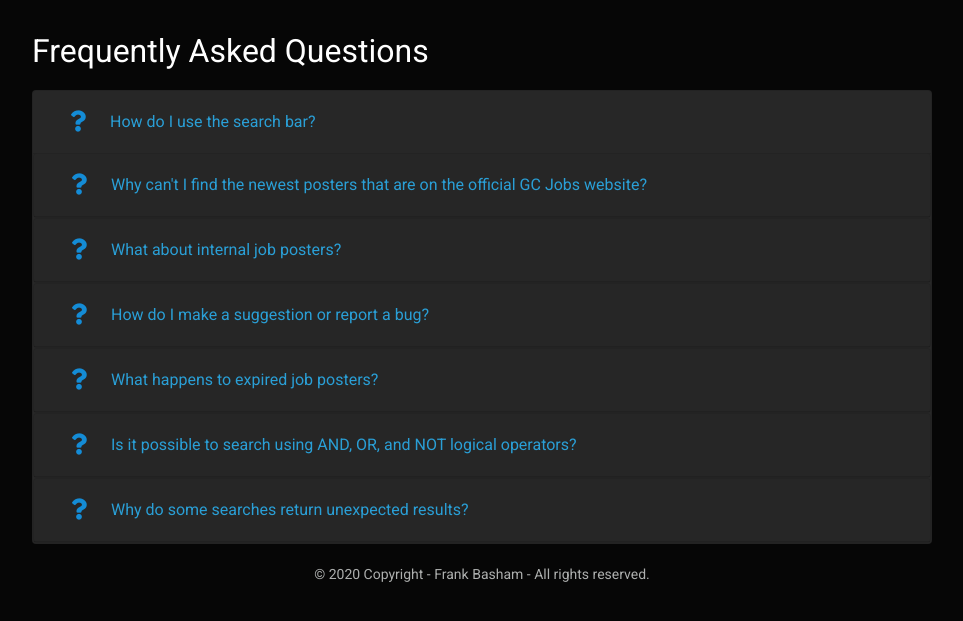
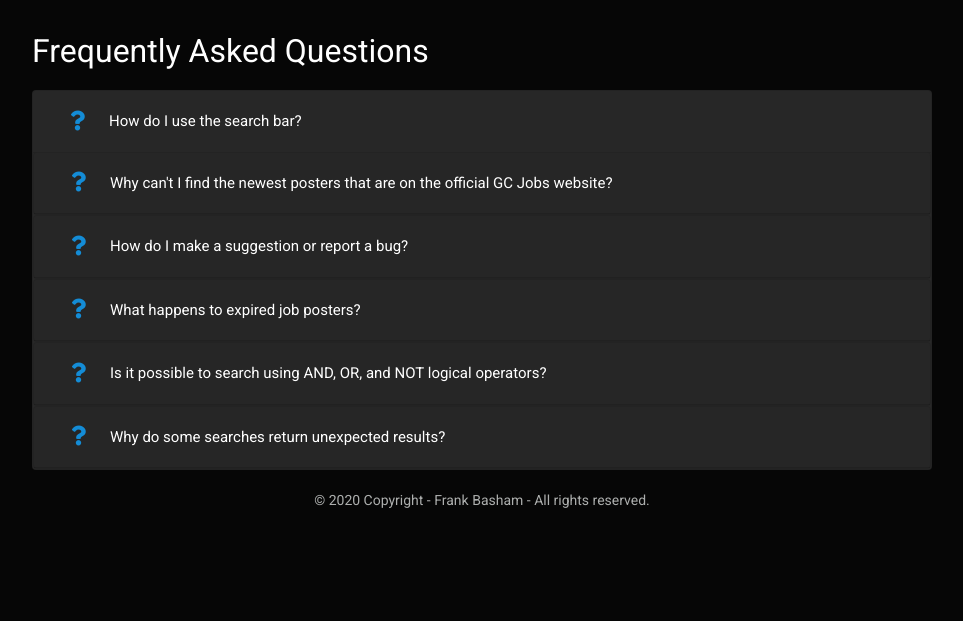
Before and after one commit to Fbasham/gcjobs, a Flask app: page /help in a window 1280 px wide. Shown: the part 53-674 px from the top of the page, without its empty margins (158-1121 px from the left). Run offline with Flask 2, Linux system fonts and the light colour scheme; some libraries are stand-ins or nearby versions.

Commit message:
Update help.html

```diff
--- a/templates/help.html
+++ b/templates/help.html
@@ -14,8 +14,8 @@
         <div class="card-header" id="headingOne2">
           <h5 class="mb-0">
             <button class="btn btn-link" type="button" data-toggle="collapse" data-target="#collapseOne2"
-              aria-expanded="true" aria-controls="collapseOne2" style="font-size: 16px; text-decoration: none">
-              <i class="fas fa-lg fa-question mr-4" style="color: #148cd6"></i>How do I use the search bar?
+              aria-expanded="true" aria-controls="collapseOne2" style="font-size: 15px; text-decoration: none; color: white;">
+              <i class="fas fa-lg fa-question mr-4 ml-0" style="color: #148cd6"></i>How do I use the search bar?
             </button>
           </h5>
         </div>
@@ -33,8 +33,8 @@
         <div class="card-header" id="headingTwo2">
           <h5 class="mb-0">
             <button class="btn btn-link collapsed" type="button" data-toggle="collapse"
-              data-target="#collapseTwo2" aria-expanded="false" aria-controls="collapseTwo2" style="font-size: 16px; text-decoration: none">
-              <i class="fas fa-lg fa-question mr-4" style="color: #148cd6"></i>Why can't I find the newest posters that are on the official GC Jobs website?
+              data-target="#collapseTwo2" aria-expanded="false" aria-controls="collapseTwo2" style="font-size: 15px; text-decoration: none; color: white;">
+              <i class="fas fa-lg fa-question mr-4 ml-0" style="color: #148cd6"></i>Why can't I find the newest posters that are on the official GC Jobs website?
             </button>
           </h5>
         </div>
@@ -49,28 +49,11 @@
       </div>
 
       <div class="card z-depth-0 bordered">
-        <div class="card-header" id="headingThree2">
-          <h5 class="mb-0">
-            <button class="btn btn-link collapsed" type="button" data-toggle="collapse"
-              data-target="#collapseThree2" aria-expanded="false" aria-controls="collapseThree2" style="font-size: 16px; text-decoration: none">
-              <i class="fas fa-lg fa-question mr-4" style="color: #148cd6"></i>What about internal job posters?
-            </button>
-          </h5>
-        </div>
-        <div id="collapseThree2" class="collapse" aria-labelledby="headingThree2"
-          data-parent="#accordion">
-          <div class="card-body">
-            Good question.  Currently there isn't support to include internal jobs for this site, but in a future update that could change.
-          </div>
-        </div>
-      </div>
-
-      <div class="card z-depth-0 bordered">
         <div class="card-header" id="headingFour2">
           <h5 class="mb-0">
             <button class="btn btn-link collapsed" type="button" data-toggle="collapse"
-              data-target="#collapseFour2" aria-expanded="false" aria-controls="collapseFour2" style="font-size: 16px; text-decoration: none">
-              <i class="fas fa-lg fa-question mr-4" style="color: #148cd6"></i>How do I make a suggestion or report a bug?
+              data-target="#collapseFour2" aria-expanded="false" aria-controls="collapseFour2" style="font-size: 15px; text-decoration: none; color: white;">
+              <i class="fas fa-lg fa-question mr-4 ml-0" style="color: #148cd6"></i>How do I make a suggestion or report a bug?
             </button>
           </h5>
         </div>
@@ -88,8 +71,8 @@
         <div class="card-header" id="headingFive2">
           <h5 class="mb-0">
             <button class="btn btn-link collapsed" type="button" data-toggle="collapse"
-              data-target="#collapseFive2" aria-expanded="false" aria-controls="collapseFive2" style="font-size: 16px; text-decoration: none">
-              <i class="fas fa-lg fa-question mr-4" style="color: #148cd6"></i>What happens to expired job posters?
+              data-target="#collapseFive2" aria-expanded="false" aria-controls="collapseFive2" style="font-size: 15px; text-decoration: none; color: white;">
+              <i class="fas fa-lg fa-question mr-4 ml-0" style="color: #148cd6"></i>What happens to expired job posters?
             </button>
           </h5>
         </div>
@@ -106,8 +89,8 @@
         <div class="card-header" id="headingSix2">
           <h5 class="mb-0">
             <button class="btn btn-link collapsed" type="button" data-toggle="collapse"
-              data-target="#collapseSix2" aria-expanded="false" aria-controls="collapseSix2" style="font-size: 16px; text-decoration: none">
-              <i class="fas fa-lg fa-question mr-4" style="color: #148cd6"></i>Is it possible to search using AND, OR, and NOT logical operators?
+              data-target="#collapseSix2" aria-expanded="false" aria-controls="collapseSix2" style="font-size: 15px; text-decoration: none; color: white;">
+              <i class="fas fa-lg fa-question mr-4 ml-0" style="color: #148cd6"></i>Is it possible to search using AND, OR, and NOT logical operators?
             </button>
           </h5>
         </div>
@@ -125,8 +108,8 @@
         <div class="card-header" id="headingSeven2">
           <h5 class="mb-0">
             <button class="btn btn-link collapsed" type="button" data-toggle="collapse"
-              data-target="#collapseSeven2" aria-expanded="false" aria-controls="collapseSeven2" style="font-size: 16px; text-decoration: none">
-              <i class="fas fa-lg fa-question mr-4" style="color: #148cd6"></i>Why do some searches return unexpected results?
+              data-target="#collapseSeven2" aria-expanded="false" aria-controls="collapseSeven2" style="font-size: 15px; text-decoration: none; color: white;">
+              <i class="fas fa-lg fa-question mr-4 ml-0" style="color: #148cd6"></i>Why do some searches return unexpected results?
             </button>
           </h5>
         </div>
```
